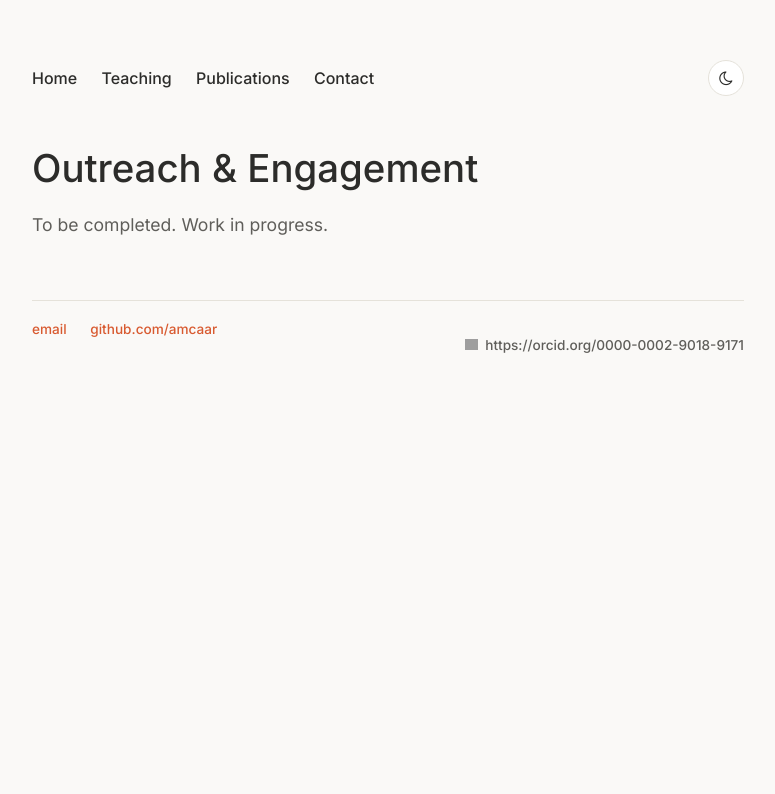
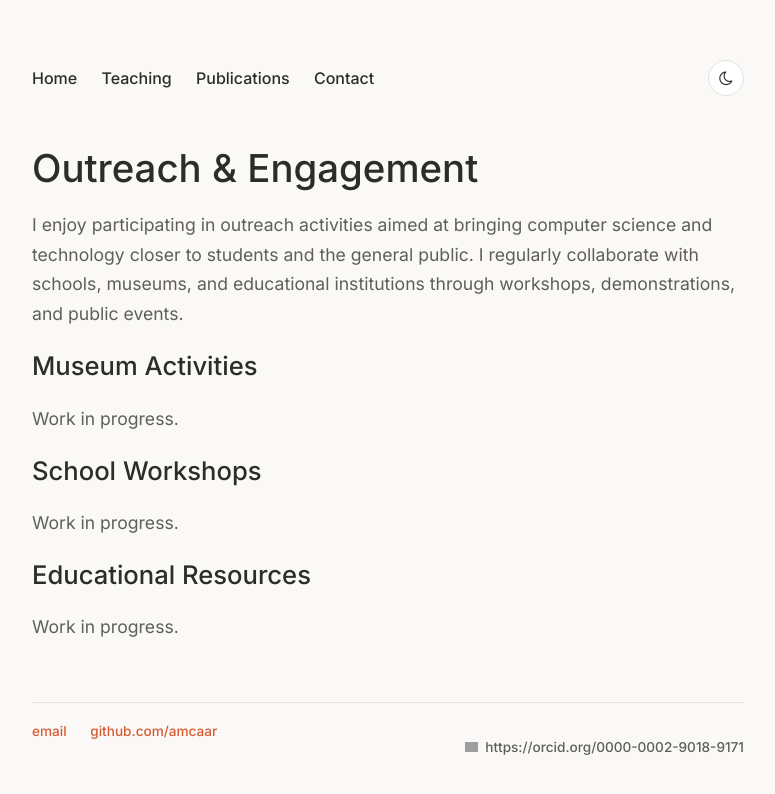
Before and after one commit to amcaar/amcaar.github.io, a Jekyll site: the page built from outreach/index.html, in a window 1280 px wide. Shown: the top 794 px of the page, without its empty margins (252-1027 px from the left). Built offline with Jekyll 4.4.1, drawn with Linux system fonts in a browser that asks for light colours; a style sheet for code colours, icons or effects is not loaded; grey boxes are pictures that could not be loaded.

Commit message:
Update outreach content in index.html

```diff
--- a/outreach/index.html
+++ b/outreach/index.html
@@ -6,7 +6,16 @@ title: Outreach & Engagement
 <div>
 	<h1>Outreach & Engagement</h1>
 
-	<p class="justify">To be completed. Work in progress.</p>
+	<p class="justify">I enjoy participating in outreach activities aimed at bringing computer science and technology closer to students and the general public. I regularly collaborate with schools, museums, and educational institutions through workshops, demonstrations, and public events.</p>
+
+	<h2>Museum Activities</h2>
+	<p class="justify">Work in progress.</p>
 
 	<!--<img src="/img/birds.jpg" alt="My lovely birds" class="full-width">-->
+
+	<h2>School Workshops</h2>
+	<p class="justify">Work in progress.</p>
+
+	<h2>Educational Resources</h2>
+	<p class="justify">Work in progress.</p>
 </div>
```
